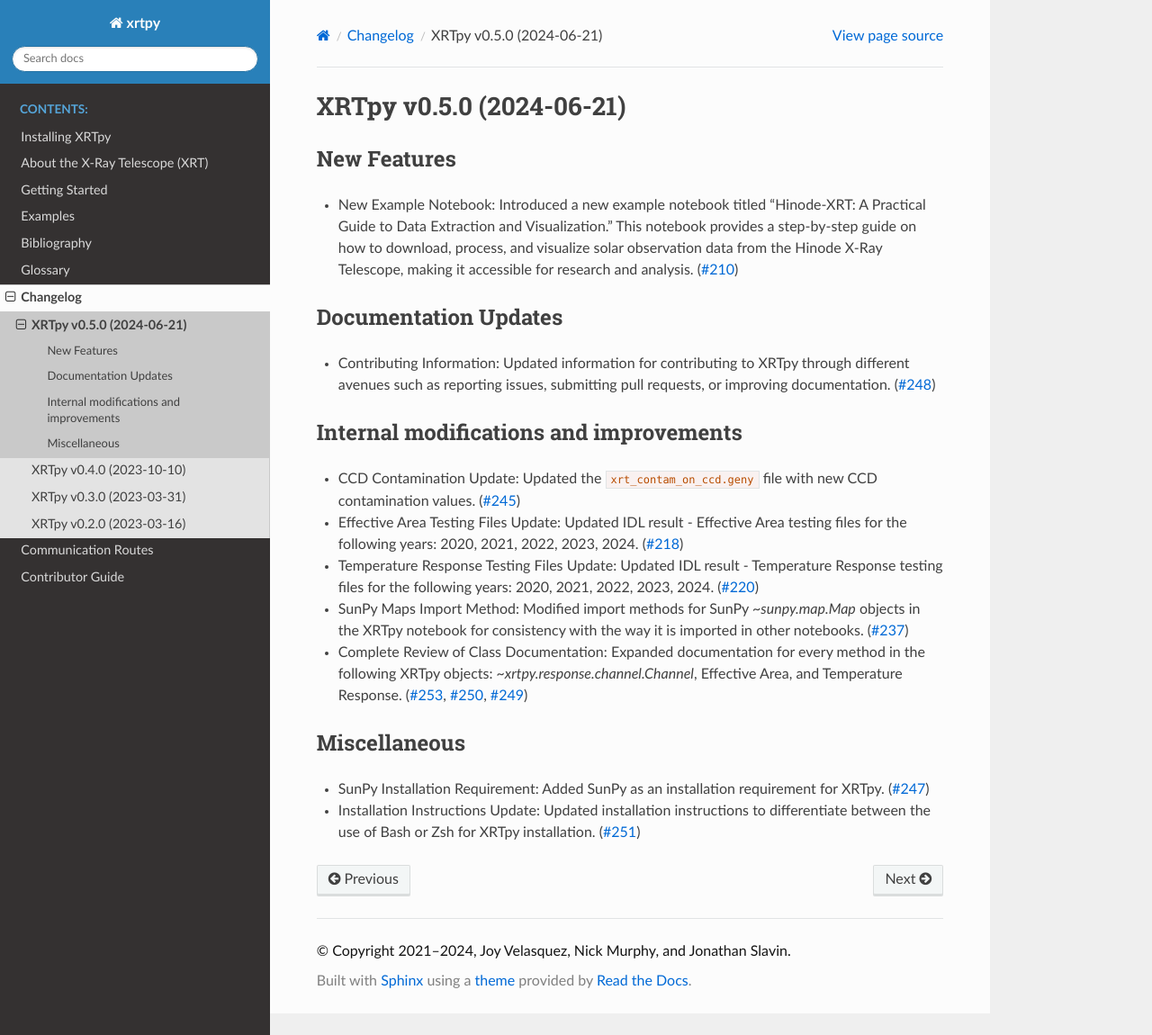
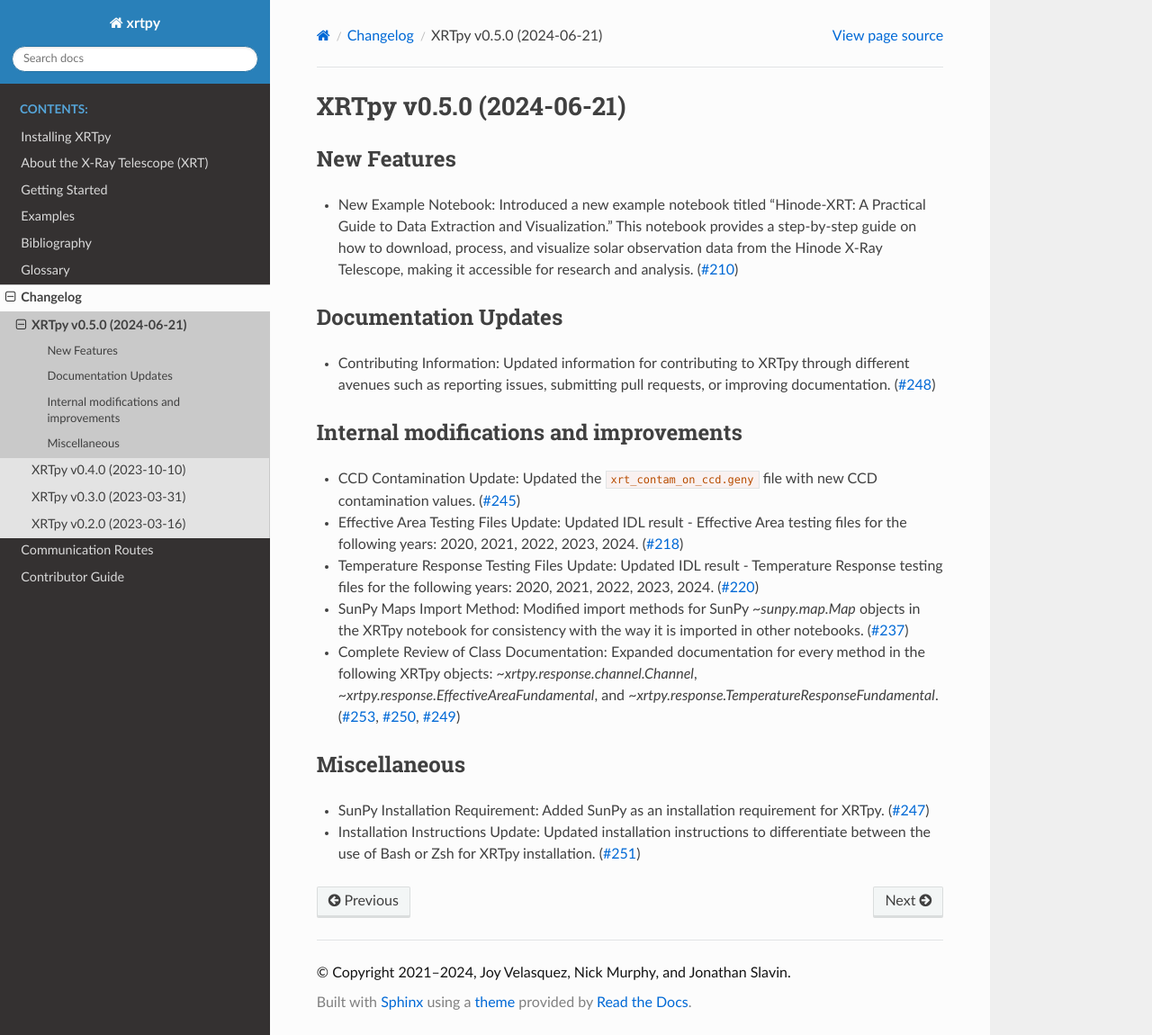
Before and after one commit to HinodeXRT/xrtpy, a Sphinx documentation site: the page built from docs/changelog/0.5.0.rst, in a window 1280 px wide and 1150 px high. Shown: the whole window at 90% size. Built offline with Sphinx 7.4.7 and the Read the Docs theme 2.0.0, drawn with Linux system fonts in a browser that asks for light colours; pages that are not in the unit, such as notebooks, are missing from menus.

Commit message:
Updating name of class

```diff
--- a/docs/changelog/0.5.0.rst
+++ b/docs/changelog/0.5.0.rst
@@ -15,7 +15,7 @@ Internal modifications and improvements
 - Effective Area Testing Files Update: Updated IDL result - Effective Area testing files for the following years: 2020, 2021, 2022, 2023, 2024. (:pr:`218`)
 - Temperature Response Testing Files Update: Updated IDL result - Temperature Response testing files for the following years: 2020, 2021, 2022, 2023, 2024. (:pr:`220`)
 - SunPy Maps Import Method: Modified import methods for SunPy `~sunpy.map.Map` objects in the XRTpy notebook for consistency with the way it is imported in other notebooks. (:pr:`237`)
-- Complete Review of Class Documentation: Expanded documentation for every method in the following XRTpy objects: `~xrtpy.response.channel.Channel`, Effective Area, and Temperature Response. (:pr:`253,250,249`)
+- Complete Review of Class Documentation: Expanded documentation for every method in the following XRTpy objects: `~xrtpy.response.channel.Channel`, `~xrtpy.response.EffectiveAreaFundamental`, and `~xrtpy.response.TemperatureResponseFundamental`. (:pr:`253,250,249`)
 
 Miscellaneous
 -------------
```
